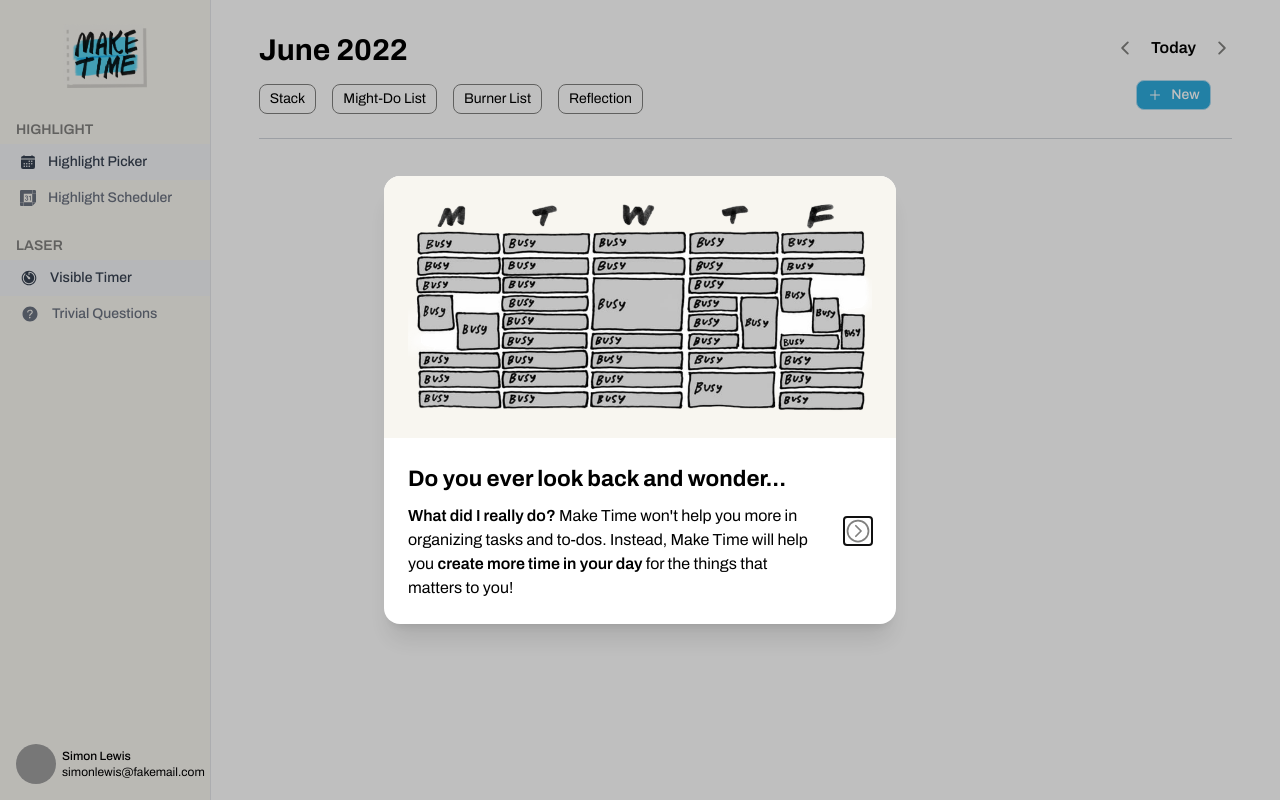
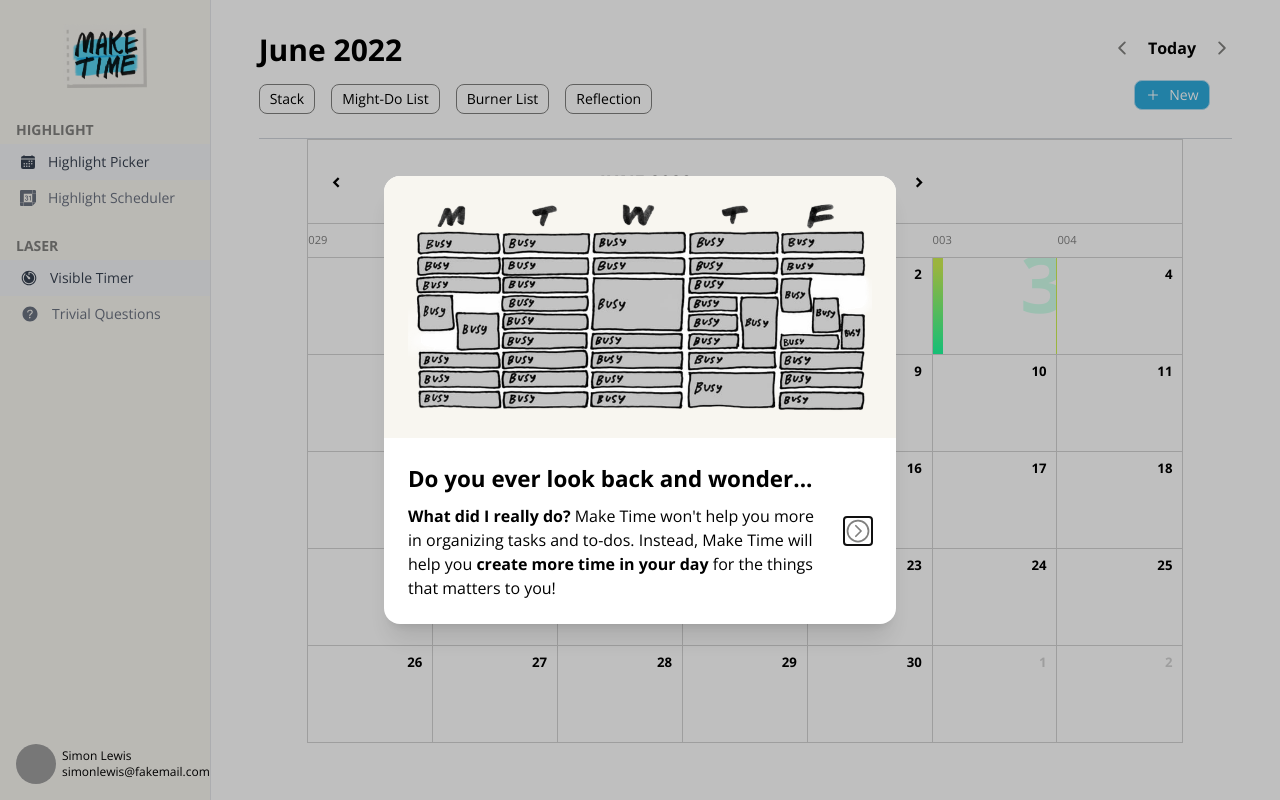
Before and after one commit to andre-nk/maketime, a React (Vite) app: page / in a window 1280 px wide. Built offline with nearby package versions, Linux system fonts and the light colour scheme; grey boxes are pictures that could not be loaded; what tailwindcss-debug-screens would draw is missing.

Commit message:
:sparkles: Raw Calendar Added

```diff
--- a/package.json
+++ b/package.json
@@ -12,6 +12,8 @@
   "dependencies": {
     "@auth0/auth0-react": "^1.10.1",
     "@headlessui/react": "^1.6.4",
+    "date-fns": "^2.28.0",
+    "moment": "^2.29.3",
     "react": "^17.0.2",
     "react-dom": "^17.0.2",
     "react-helmet": "^6.1.0",
--- /dev/null
+++ b/src/components/calendar/Calendar.css
@@ -0,0 +1,158 @@
+@import url(https://fonts.googleapis.com/css?family=Open+Sans:300,400,700);
+@import url(https://fonts.googleapis.com/icon?family=Material+Icons);
+.icon {
+  font-family: "Material Icons", serif;
+  font-style: normal;
+  display: inline-block;
+  vertical-align: middle;
+  line-height: 1;
+  text-transform: none;
+  letter-spacing: normal;
+  word-wrap: normal;
+  white-space: nowrap;
+  direction: ltr;
+  -webkit-font-smoothing: antialiased;
+  text-rendering: optimizeLegibility;
+  -moz-osx-font-smoothing: grayscale;
+  font-feature-settings: "liga";
+}
+/* GENERAL */
+* {
+  box-sizing: border-box;
+}
+body {
+  font-family: "Open Sans", "Helvetica Neue", "Helvetica", "Arial", sans-serif;
+  font-size: 1em;
+  font-weight: 300;
+  line-height: 1.5;
+  position: relative;
+}
+header {
+  display: block;
+  width: 100%;
+  padding: 1.75em 0;
+  border-bottom: 1px solid lightgray;
+  background: white;
+}
+/* GRID */
+.row {
+  margin: 0;
+  padding: 0;
+  display: flex;
+  flex-direction: row;
+  flex-wrap: wrap;
+  width: 100%;
+}
+.row-middle {
+  align-items: center;
+}
+.column {
+  flex-grow: 1;
+  flex-basis: 0;
+  max-width: 100%;
+}
+/* Calendar */
+.calendar {
+  display: block;
+  position: relative;
+  width: 90%;
+  background: white;
+  border: 1px solid lightgray;
+  height: auto;
+  margin: 0 auto;
+}
+.calendar .header {
+  text-transform: uppercase;
+  font-weight: 700;
+  font-size: 115%;
+  padding: 1.5em 0;
+  border-bottom: 1px solid lightgray;
+}
+.calendar .header .icon {
+  cursor: pointer;
+  transition: 0.15s ease-out;
+}
+.calendar .header .icon:hover {
+  transform: scale(1.75);
+  transition: 0.25s ease-out;
+  color: dodgerblue;
+}
+.calendar .header .icon:first-of-type {
+  margin-left: 1em;
+}
+.calendar .header .icon:last-of-type {
+  margin-right: 1em;
+}
+.calendar .days {
+  text-transform: uppercase;
+  font-weight: 400;
+  color: gray;
+  font-size: 70%;
+  padding: 0.75em 0;
+  border-bottom: 1px solid lightgray;
+}
+.calendar .body .cell {
+  position: relative;
+  height: 6em;
+  border-right: 1px solid lightgray;
+  overflow: hidden;
+  cursor: pointer;
+  background: white;
+  transition: 0.25s ease-out;
+}
+.calendar .body .cell:hover {
+  background: whitesmoke;
+  transition: 0.5s ease-out;
+}
+.calendar .body .selected {
+  border-left: 10px solid transparent;
+  border-image: linear-gradient(45deg, #1affa0 0%, #cff153 40%);
+  border-image-slice: 1;
+}
+.calendar .body .row {
+  border-bottom: 1px solid lightgray;
+}
+.calendar .body .row:last-child {
+  border-bottom: none;
+}
+.calendar .body .cell:last-child {
+  border-right: none;
+}
+.calendar .body .cell .number {
+  position: absolute;
+  font-size: 82.5%;
+  line-height: 1;
+  top: 0.75em;
+  right: 0.75em;
+  font-weight: 700;
+}
+.calendar .body .cell:hover .number,
+.calendar .body .selected .number {
+  visibility: hidden;
+}
+.calendar .body .disabled {
+  color: lightgray;
+  pointer-events: none;
+}
+.calendar .body .cell .bg {
+  font-weight: 700;
+  line-height: 1;
+  color: #1affa0;
+  opacity: 0;
+  font-size: 5em;
+  position: absolute;
+  top: -0.2em;
+  right: -0.05em;
+  transition: 0.25s ease-out;
+  letter-spacing: -0.07em;
+}
+.calendar .body .cell:hover .bg,
+.calendar .body .selected .bg {
+  opacity: 0.2;
+  transition: 0.5s ease-in;
+}
+.calendar .body .column {
+  flex-grow: 0;
+  flex-basis: calc(100% / 7);
+  width: calc(100% / 7);
+}
--- /dev/null
+++ b/src/components/calendar/Calendar.tsx
@@ -0,0 +1,113 @@
+import { useState } from "react";
+import {
+  format,
+  startOfWeek,
+  addDays,
+  startOfMonth,
+  endOfMonth,
+  endOfWeek,
+  isSameMonth,
+  isSameDay,
+  parse,
+  addMonths,
+  subMonths,
+} from "date-fns";
+import "./Calendar.css";
+
+const Calendar = () => {
+  const [currentDate, setCurrentDate] = useState(new Date());
+  const [selectedDate, setSelectedDate] = useState(new Date());
+  const header = () => {
+    const dateFormat = "MMMM yyyy";
+    return (
+      <div className="header row flex-middle">
+        <div className="column col-start">
+          <div className="icon" onClick={prevMonth}>
+            chevron_left
+          </div>
+        </div>
+        <div className="column col-center">
+          <span>{format(currentDate, dateFormat)}</span>
+        </div>
+        <div className="column col-end">
+          <div className="icon" onClick={nextMonth}>
+            chevron_right
+          </div>
+        </div>
+      </div>
+    );
+  };
+  const days = () => {
+    const dateFormat = "ddd";
+    const days = [];
+    let startDate = startOfWeek(currentDate);
+    for (let i = 0; i < 7; i++) {
+      days.push(
+        <div className="column col-center" key={i}>
+          {format(addDays(startDate, i), dateFormat)}
+        </div>
+      );
+    }
+    return <div className="days row">{days}</div>;
+  };
+  const cells = () => {
+    const monthStart = startOfMonth(currentDate);
+    const monthEnd = endOfMonth(monthStart);
+    const startDate = startOfWeek(monthStart);
+    const endDate = endOfWeek(monthEnd);
+    const dateFormat = "d";
+    const rows = [];
+    let days = [];
+    let day = startDate;
+    let formattedDate = "";
+    while (day <= endDate) {
+      for (let i = 0; i < 7; i++) {
+        formattedDate = format(day, dateFormat);
+        const cloneDay = day;
+        days.push(
+          <div
+            className={`column cell ${
+              !isSameMonth(day, monthStart)
+                ? "disabled"
+                : isSameDay(day, selectedDate)
+                ? "selected"
+                : ""
+            }`}
+            key={day.toISOString()}
+            onClick={() => onDateClick(parse("EEEE", "", cloneDay))}
+          >
+            <span className="number">{formattedDate}</span>
+            <span className="bg">{formattedDate}</span>
+          </div>
+        );
+        day = addDays(day, 1);
+      }
+      rows.push(
+        <div className="row" key={day.toISOString()}>
+          {" "}
+          {days}{" "}
+        </div>
+      );
+      days = [];
+    }
+    return <div className="body">{rows}</div>;
+  };
+  const nextMonth = () => {
+    setCurrentDate(addMonths(currentDate, 1));
+  };
+  const prevMonth = () => {
+    setCurrentDate(subMonths(currentDate, 1));
+  };
+  const onDateClick = (day: Date) => {
+    setSelectedDate(day);
+  };
+  return (
+    <div className="calendar">
+      <div>{header()}</div>
+      <div>{days()}</div>
+      <div>{cells()}</div>
+    </div>
+  );
+};
+
+export default Calendar;
--- a/src/pages/App.tsx
+++ b/src/pages/App.tsx
@@ -1,4 +1,5 @@
 import { ReactElement, useEffect, useState } from "react";
+import Calendar from "../components/calendar/Calendar";
 import { CalendarHeader } from "../components/calendar/CalendarHeader";
 
 import { IntroDialog1 } from "../components/intro/IntroDialog1";
@@ -65,6 +66,7 @@
           activeFilter={activeFilter}
           setActiveFilter={setActiveFilter}
         />
+        <Calendar />
       </div>
     </div>
   );
```
Also changed, not shown: 1 other file (tests, documents, lock files or other folders).
